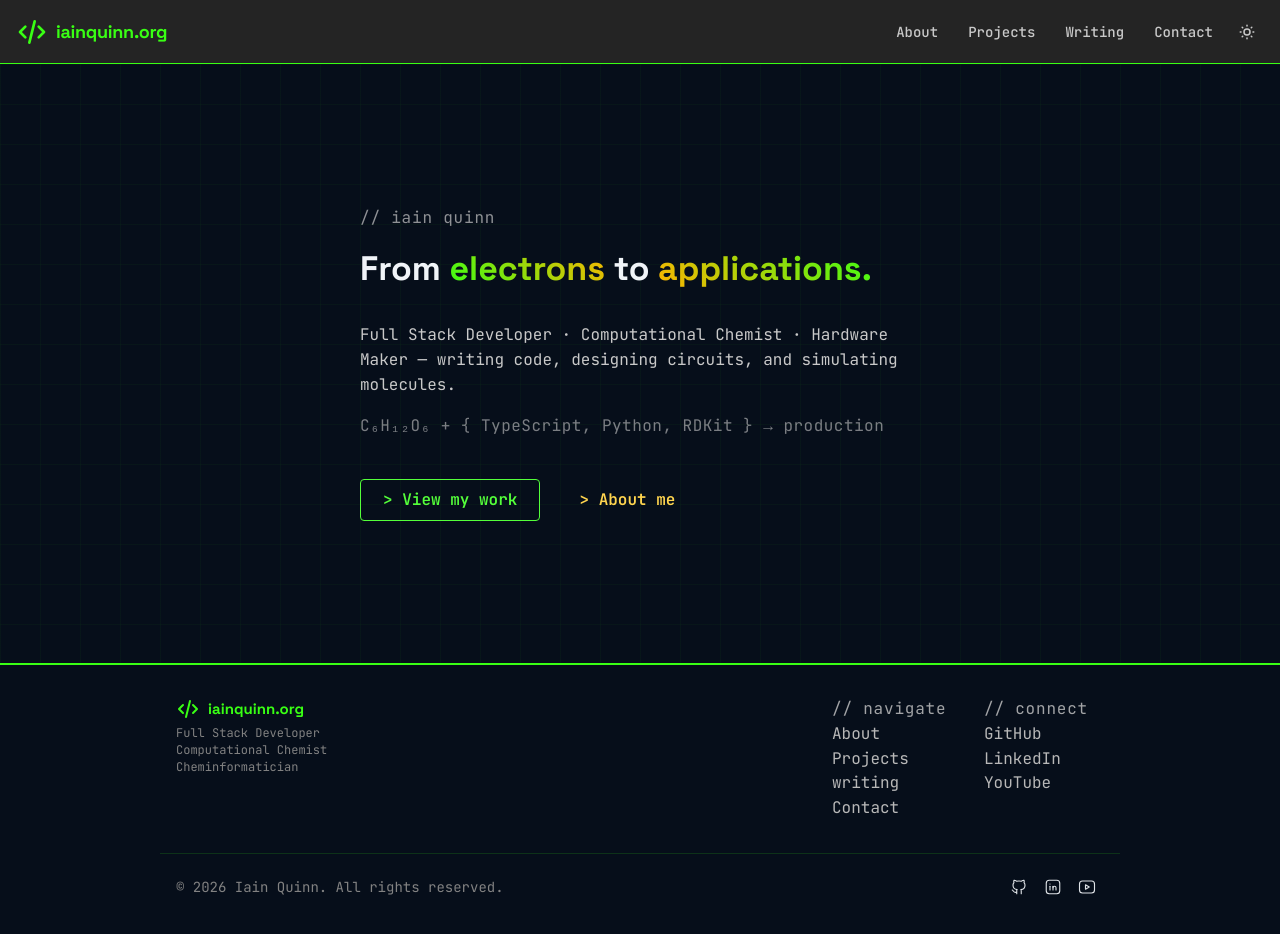
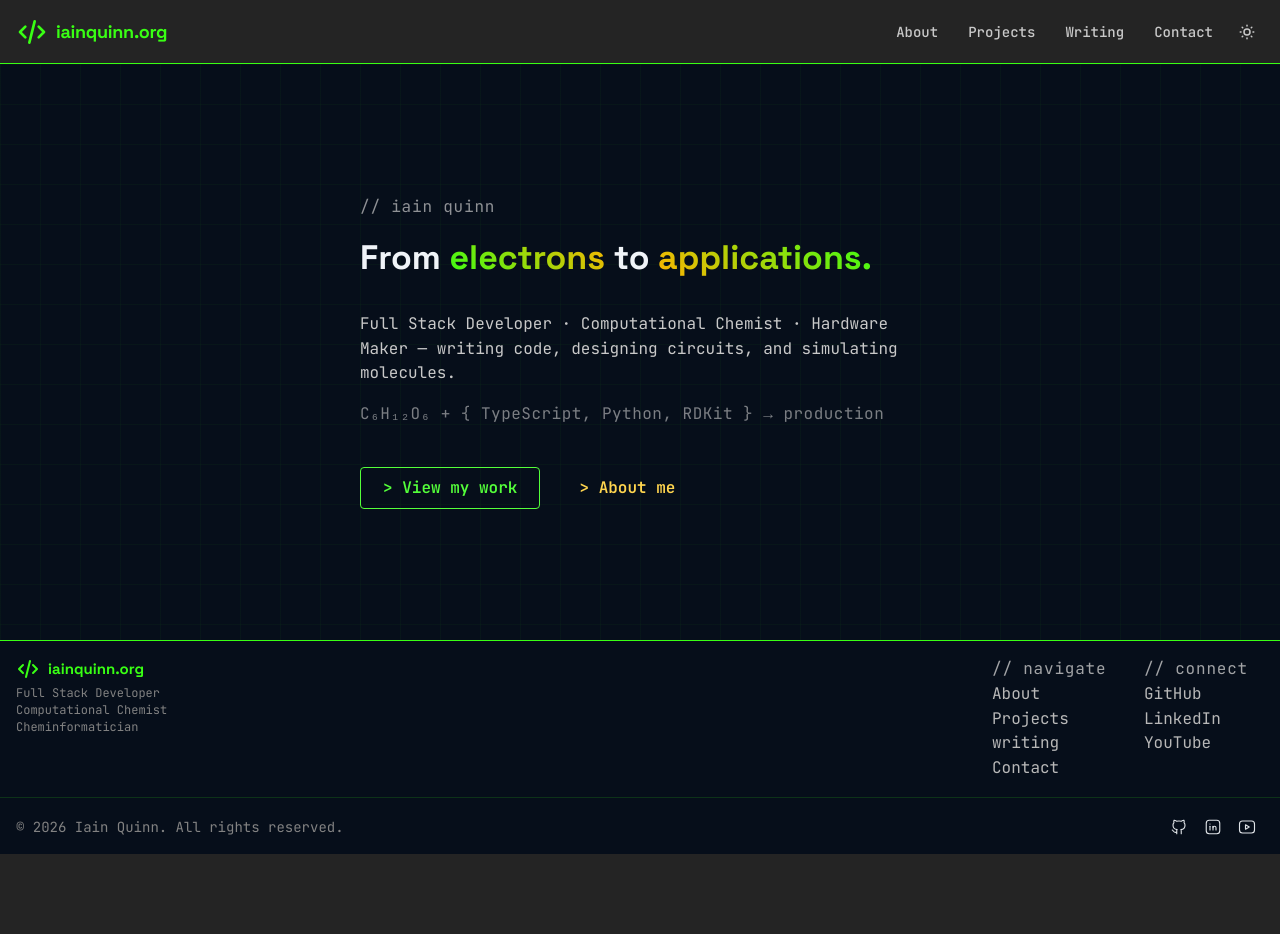
Before and after one commit to IainQuinn/iainquinn.org, a React (Vite) app: page / in a window 1280 px wide. After the commit the page ends 854 px from the top, so only its background shows below. Built offline with nearby package versions, Linux system fonts and the light colour scheme.

Commit message:
fix: footer and home page styling

```diff
--- a/src/components/Footer/Footer.module.css
+++ b/src/components/Footer/Footer.module.css
@@ -1,6 +1,6 @@
 .footer {
-  padding-top: calc(var(--mantine-spacing-xl));
-  padding-bottom: var(--mantine-spacing-xl);
+  padding-top: var(--mantine-spacing-md);
+  padding-bottom: var(--mantine-spacing-xs);
   background-color: light-dark(var(--mantine-color-gray-0), #060e1a);
   border-top: 1px solid var(--mantine-color-phosphor-5);
   margin-top: auto;
@@ -87,8 +87,8 @@
   display: flex;
   justify-content: space-between;
   align-items: center;
-  margin-top: var(--mantine-spacing-xl);
-  padding-top: var(--mantine-spacing-md);
+  margin-top: var(--mantine-spacing-md);
+  padding-top: var(--mantine-spacing-sm);
   border-top: 1px solid
     light-dark(var(--mantine-color-gray-2), rgba(57, 255, 20, 0.15));
 
--- a/src/components/Footer/Footer.tsx
+++ b/src/components/Footer/Footer.tsx
@@ -18,7 +18,7 @@ const navLinks = [
 export function Footer() {
   return (
     <footer className={classes.footer}>
-      <Container className={classes.inner}>
+      <Container size="xl" className={classes.inner}>
         <div className={classes.logo}>
           <Group gap={8} align="center">
             <IconCode size={24} color="var(--mantine-color-phosphor-5)" />
@@ -79,7 +79,7 @@ export function Footer() {
         </div>
       </Container>
 
-      <Container className={classes.afterFooter}>
+      <Container size="xl" className={classes.afterFooter}>
         <Text c="dimmed" size="sm" ff='"JetBrains Mono", monospace'>
           © 2026 Iain Quinn. All rights reserved.
         </Text>
--- a/src/components/HeroImageRight/HeroImageRight.module.css
+++ b/src/components/HeroImageRight/HeroImageRight.module.css
@@ -4,10 +4,11 @@
     linear-gradient(rgba(57, 255, 20, 0.03) 1px, transparent 1px),
     linear-gradient(90deg, rgba(57, 255, 20, 0.03) 1px, transparent 1px);
   background-size: 40px 40px;
-  border-bottom: 1px solid #39ff14;
-  padding-top: calc(var(--mantine-spacing-xl) * 4);
-  padding-bottom: calc(var(--mantine-spacing-xl) * 4);
-  min-height: 75vh;
+  /* border-bottom: 1px solid #39ff14; */
+  padding-top: calc(var(--mantine-spacing-md));
+  padding-bottom: calc(var(--mantine-spacing-md));
+  min-height: 72vh;
+  flex: 1 1 auto;
   display: flex;
   align-items: center;
 }
--- a/src/components/Layout/Layout.tsx
+++ b/src/components/Layout/Layout.tsx
@@ -21,7 +21,7 @@ export function Layout() {
       </Box>
 
       {/* Main content */}
-      <Box component="main" style={{ flex: "1 1 auto" }}>
+      <Box component="main" style={{ flex: "1 1 auto", display: "flex", flexDirection: "column" }}>
         <Outlet />
       </Box>
 
--- a/src/pages/Home/Home.tsx
+++ b/src/pages/Home/Home.tsx
@@ -1,11 +1,5 @@
-import { Container } from "@mantine/core";
 import { HeroImageRight } from "../../components/HeroImageRight/HeroImageRight";
 
 export default function Home() {
-  return (
-    <>
-      <HeroImageRight />
-      <Container></Container>
-    </>
-  );
+  return <HeroImageRight />;
 }
```
